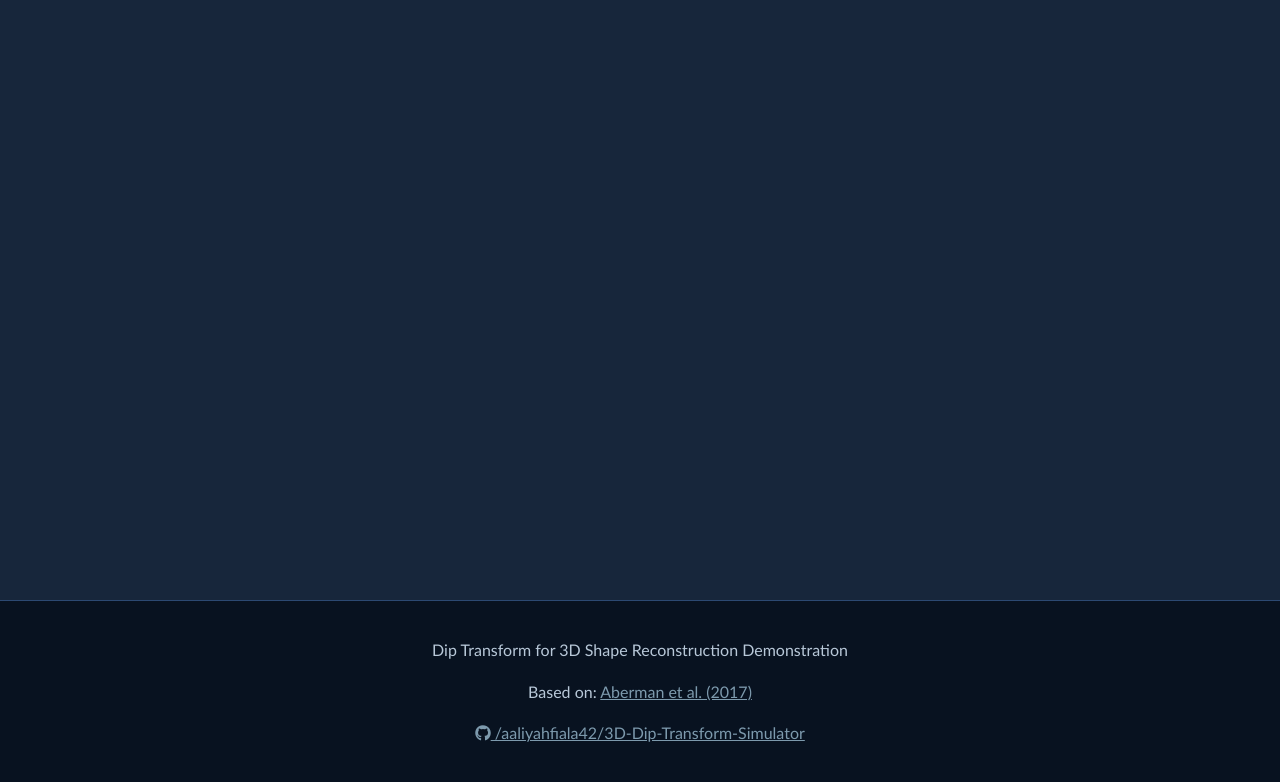
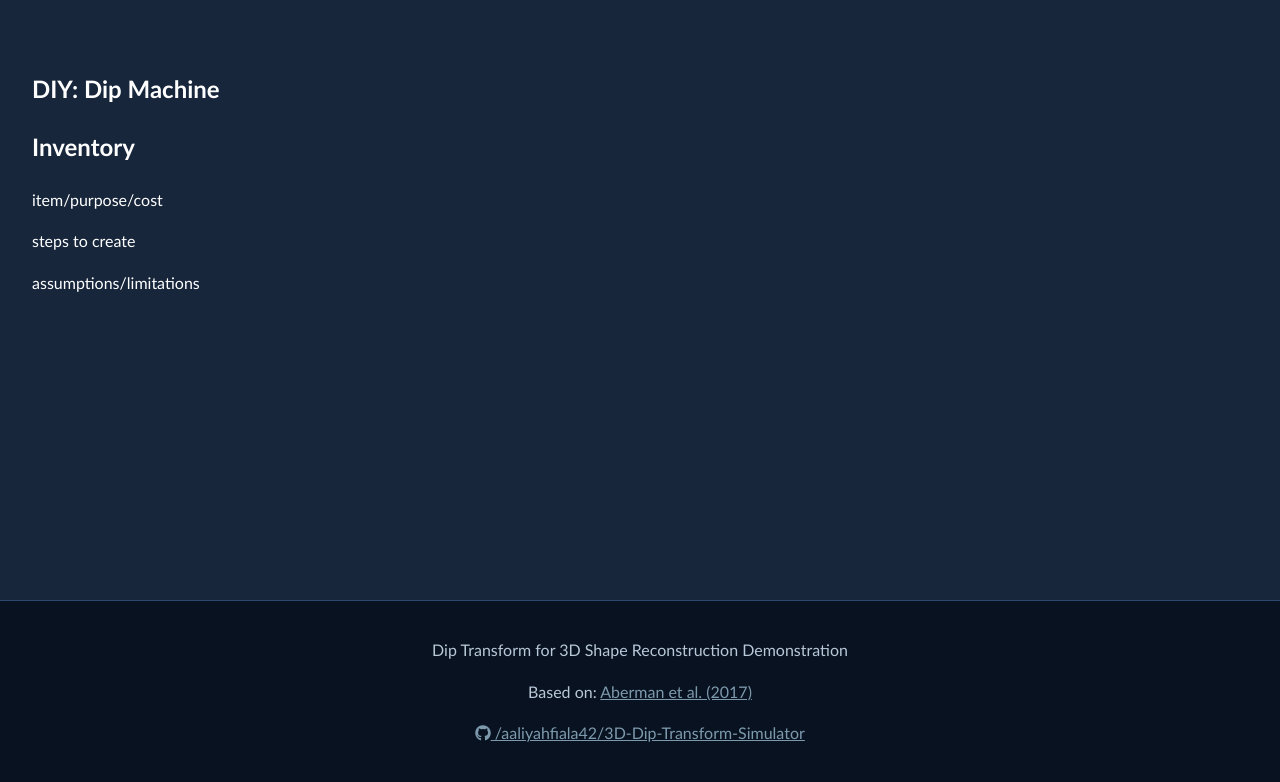
Before and after one commit to aaliyahfiala42/3D-Dip-Transform-Simulator, a Node server app: page /diy in a window 1280 px wide. Shown: the part 71-853 px from the top of the page. Run offline with Node 20, Linux system fonts and the light colour scheme.

Commit message:
dip machine diy page

```diff
--- a/views/diy.ejs
+++ b/views/diy.ejs
@@ -1,4 +1,10 @@
 <%- include('partials/header') %>
 
-
+<section>
+    <h1>DIY: Dip Machine</h1>
+    <h2>Inventory</h2>
+    <p>item/purpose/cost</p>
+    <p>steps to create</p>
+    <p>assumptions/limitations</p>
+</section>
 <%- include('partials/footer') %>
```
